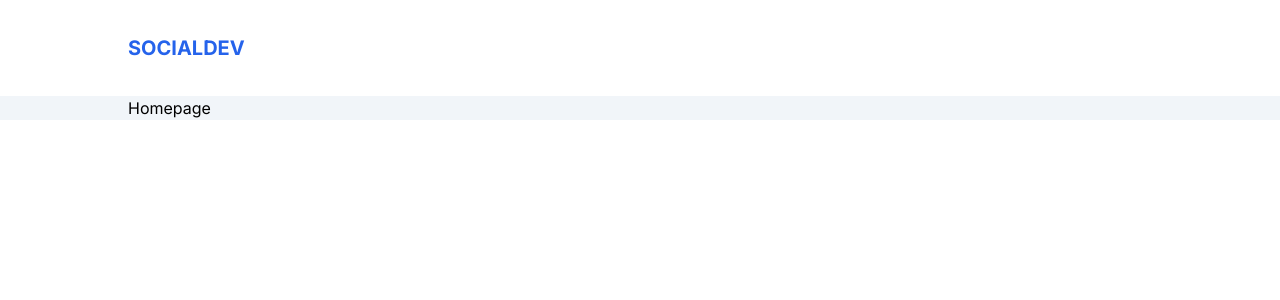
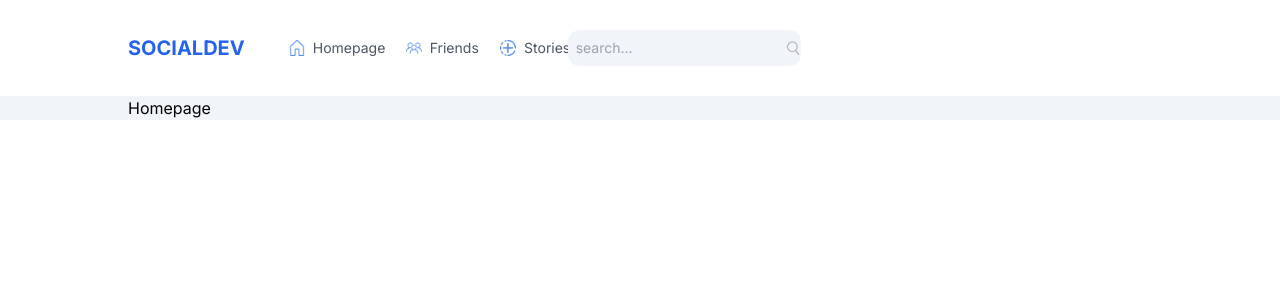
Before and after one commit to ucantbe-jagmeet/social-dev, a Next.js app: page / in a window 1280 px wide. Shown: the top 300 px of the page. Built offline with nearby package versions, Linux system fonts and the light colour scheme.

Commit message:
navbar added

```diff
--- a/src/app/layout.tsx
+++ b/src/app/layout.tsx
@@ -6,7 +6,7 @@ import Navbar from "@/components/Navbar";
 const inter = Inter({ subsets: ["latin"] });
 
 export const metadata: Metadata = {
-  title: "Lama Dev Social Media App",
+  title: "Social Dev",
   description: "Social media app built with Next.js",
 };
 
--- a/src/components/Navbar.tsx
+++ b/src/components/Navbar.tsx
@@ -1,6 +1,6 @@
 import Link from "next/link";
 import MobileMenu from "./MobileMenu";
-
+import Image from "next/image";
 const Navbar = () => {
   return (
     <div className="h-24 flex items-center justify-between">
@@ -11,9 +11,51 @@ const Navbar = () => {
         </Link>
       </div>
       {/* CENTER */}
-      <div className=""></div>
+      <div className="hidden md:flex w-[50%] text-sm items-center justify-between">
+        {/* LINKS */}
+        <div className="flex gap-6 text-gray-600">
+          <Link href="/" className="flex items-center gap-2">
+            <Image
+              src="/home.png"
+              alt="Homepage"
+              width={16}
+              height={16}
+              className="w-4 h-4"
+            />
+            <span>Homepage</span>
+          </Link>
+          <Link href="/" className="flex items-center gap-2">
+            <Image
+              src="/friends.png"
+              alt="Friends"
+              width={16}
+              height={16}
+              className="w-4 h-4"
+            />
+            <span>Friends</span>
+          </Link>
+          <Link href="/" className="flex items-center gap-2">
+            <Image
+              src="/stories.png"
+              alt="Stories"
+              width={16}
+              height={16}
+              className="w-4 h-4"
+            />
+            <span>Stories</span>
+          </Link>
+        </div>
+        <div className="hidden xl:flex p-2 bg-slate-100 items-center rounded-xl">
+          <input
+            type="text"
+            placeholder="search..."
+            className="bg-transparent outline-none"
+          />
+          <Image src="/search.png" alt="" width={14} height={14} />
+        </div>
+      </div>
       {/* RIGHT */}
-      <div className="">
+      <div className="w-[30%] flex items-center gap-4 xl:gap-8 justify-end">
         <MobileMenu />
       </div>
     </div>
```
